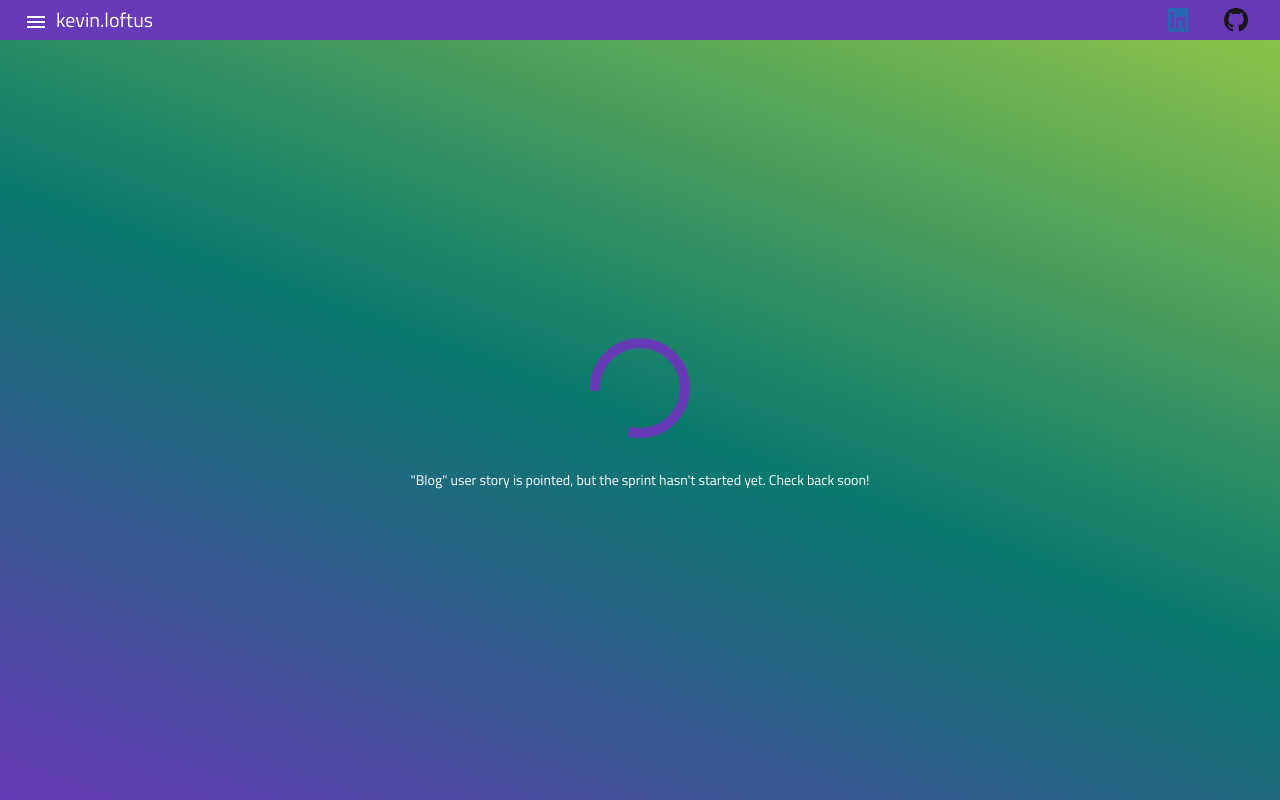
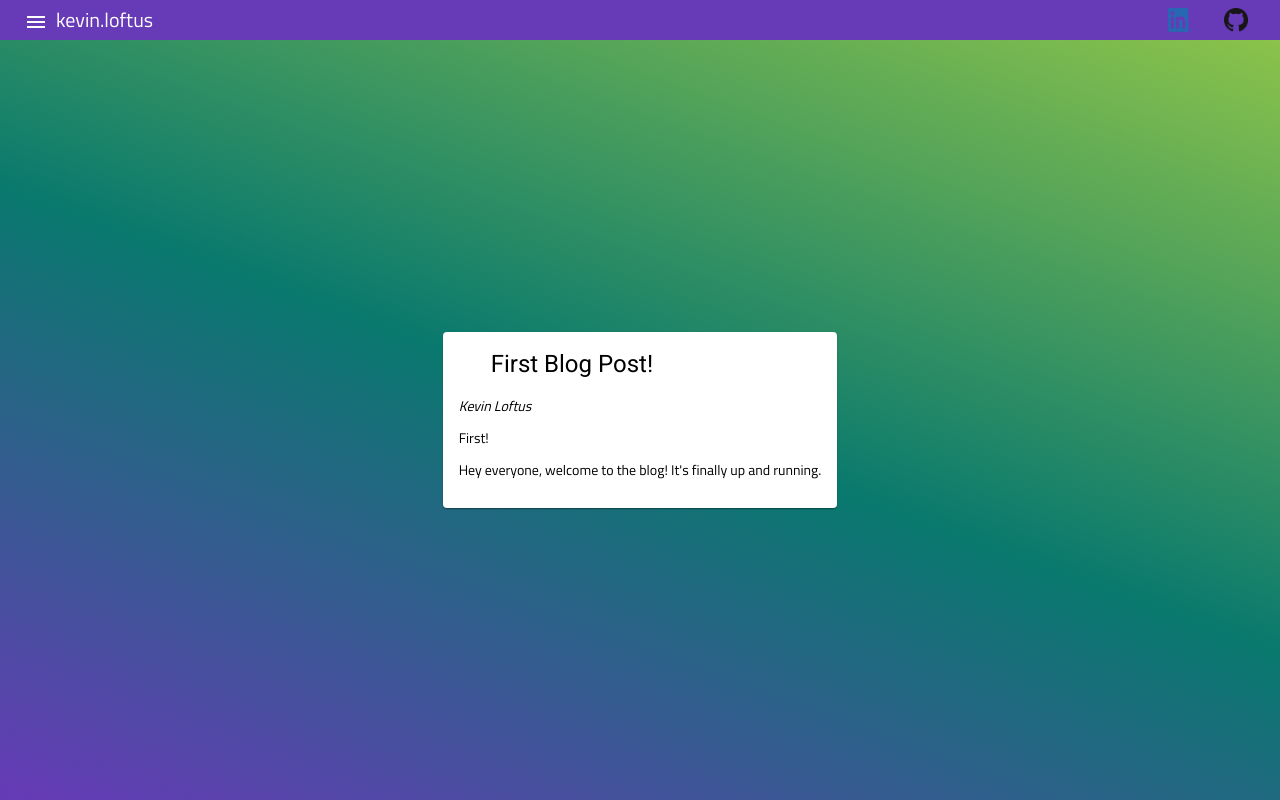
Before and after one commit to MrKevinJLoftus/loftus-dev, an Angular app: page /blog in a window 1280 px wide. Built offline with nearby package versions, Linux system fonts and the light colour scheme.

Commit message:
Stashing the 5 minute version

```diff
--- a/src/app/app.module.ts
+++ b/src/app/app.module.ts
@@ -9,6 +9,7 @@ import { HomeComponent } from './pages/home/home.component';
 import { BlogComponent } from './pages/blog/blog.component';
 import { ProjectsComponent } from './pages/projects/projects.component';
 import { UnderConstructionComponent } from './shared/components/under-construction/under-construction.component';
+import { PostComponent } from './pages/blog/components/post/post.component';
 
 @NgModule({
   declarations: [
@@ -16,7 +17,8 @@ import { UnderConstructionComponent } from './shared/components/under-constructi
     HomeComponent,
     BlogComponent,
     ProjectsComponent,
-    UnderConstructionComponent
+    UnderConstructionComponent,
+    PostComponent
   ],
   imports: [
     BrowserModule,
--- a/src/app/pages/blog/blog.component.html
+++ b/src/app/pages/blog/blog.component.html
@@ -1,5 +1,5 @@
 <div class="container">
   <div class="main-text">
-    <app-under-construction [pageName]="title"></app-under-construction>
+    <app-post [data]="mockBlogPost"></app-post>
   </div>
 </div>
--- a/src/app/pages/blog/blog.component.ts
+++ b/src/app/pages/blog/blog.component.ts
@@ -7,6 +7,20 @@ import { Component, OnInit } from '@angular/core';
 })
 export class BlogComponent implements OnInit {
   title = 'Blog';
+  // TODO: remove dummy data
+  mockBlogPost = {
+    title: 'First Blog Post!',
+    author: 'Kevin Loftus',
+    keywords: ['start', 'first', 'development'],
+    textSections: [
+      {
+        paragraphs: [
+          'First!',
+          `Hey everyone, welcome to the blog! It's finally up and running.`
+        ]
+      }
+    ]
+  };
 
   constructor() { }
 
--- /dev/null
+++ b/src/app/pages/blog/components/post/post.component.html
@@ -0,0 +1,11 @@
+<mat-card>
+  <mat-card-header>
+    <h1>{{ data.title }}</h1>
+  </mat-card-header>
+  <mat-card-content>
+    <p><i>{{ data.author }}</i></p>
+    <section *ngFor="let section of data.textSections">
+      <p *ngFor="let paragraph of section.paragraphs">{{ paragraph }}</p>
+    </section>
+  </mat-card-content>
+</mat-card>
--- /dev/null
+++ b/src/app/pages/blog/components/post/post.component.scss
@@ -0,0 +1,3 @@
+mat-card * {
+  color: black;
+}
--- /dev/null
+++ b/src/app/pages/blog/components/post/post.component.ts
@@ -0,0 +1,17 @@
+import { Component, OnInit, Input } from '@angular/core';
+
+@Component({
+  selector: 'app-post',
+  templateUrl: './post.component.html',
+  styleUrls: ['./post.component.scss']
+})
+export class PostComponent implements OnInit {
+
+  @Input() data: any;
+
+  constructor() { }
+
+  ngOnInit(): void {
+  }
+
+}
```
Also changed, not shown: 1 other file (tests, documents, lock files or other folders).
